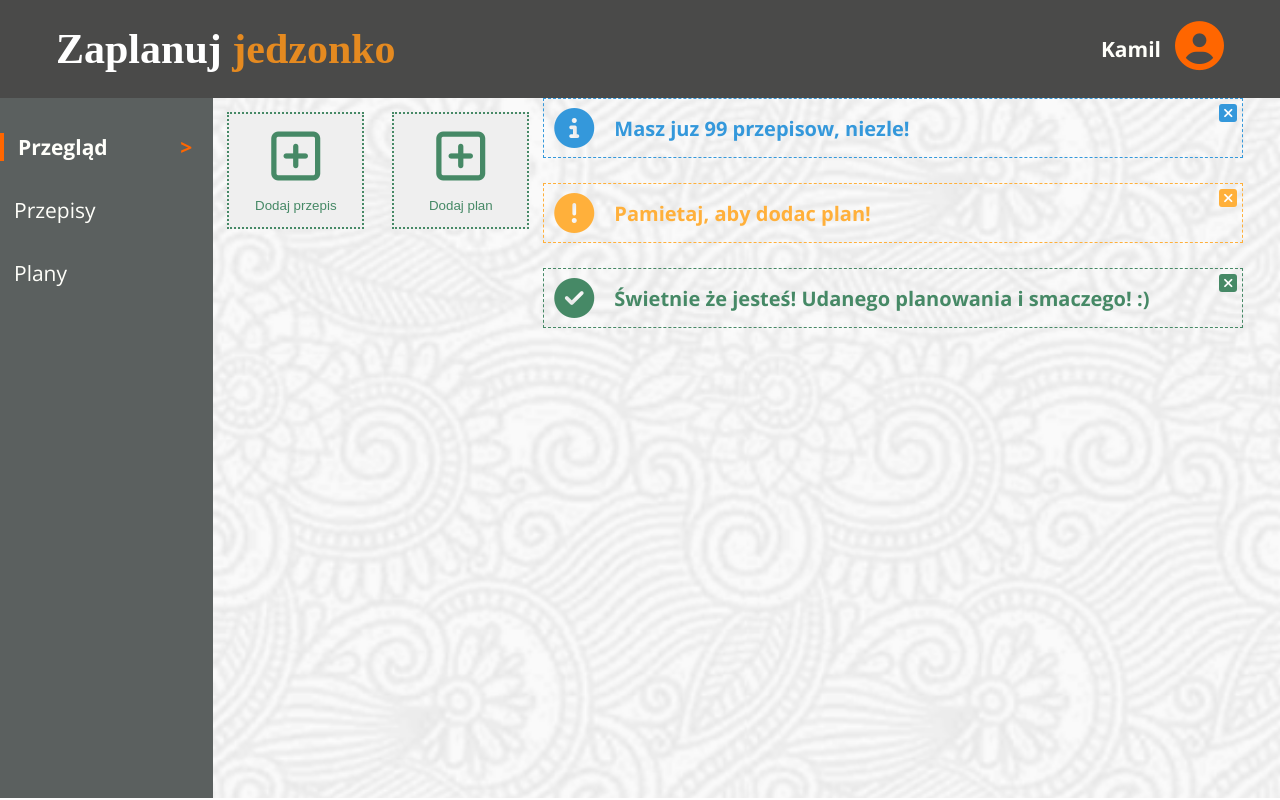
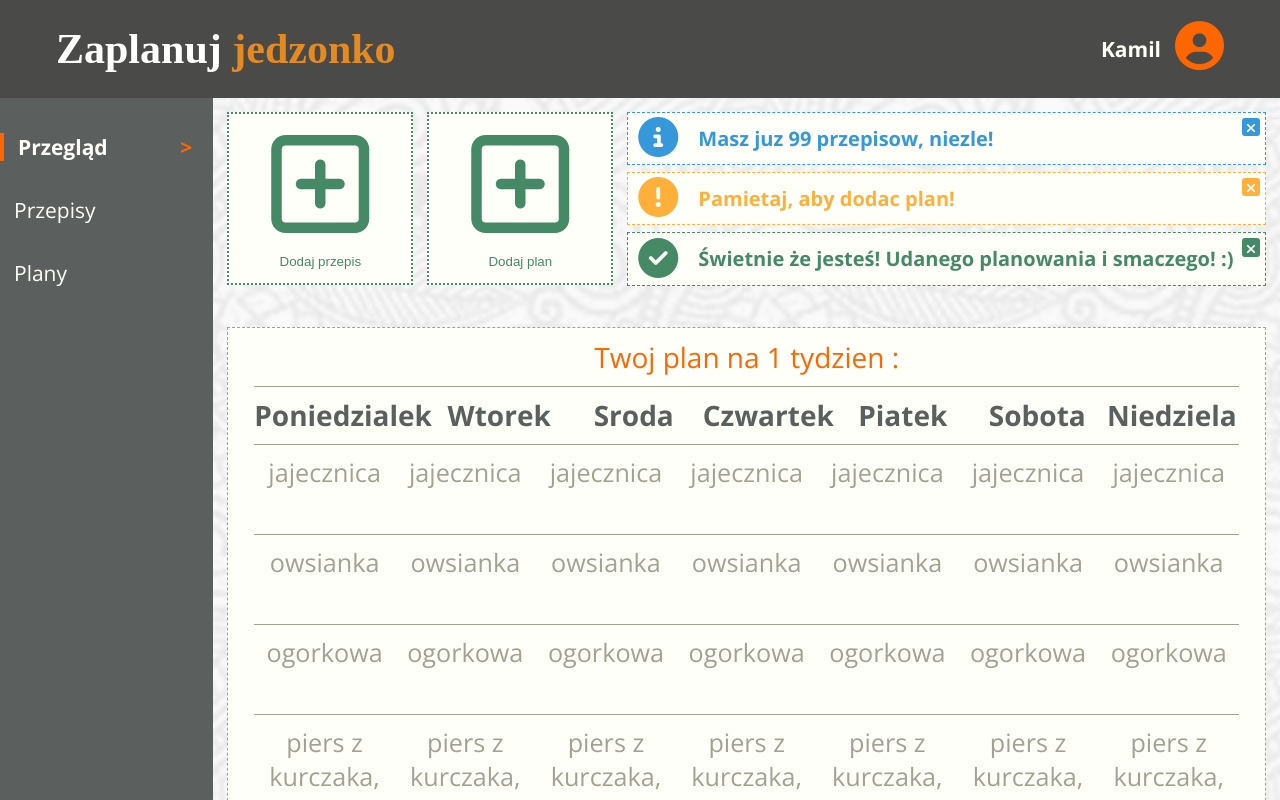
Before and after one commit to kwojtas172/plan-a-diet, a React (Create React App) app: page /#/app in a window 1280 px wide. Shown: the top 800 px of the page. Built offline with nearby package versions, Linux system fonts and the light colour scheme; data requests are answered from the project's data file; a web font is replaced by a local one.

Commit message:
big update, added WeeklyPreviewTable js&scss

```diff
--- a/src/js/components/LandingPage.js
+++ b/src/js/components/LandingPage.js
@@ -7,7 +7,7 @@ import FormToSubscription from "./FormToSubscription";
 import AboutAuthor from "./AboutAuthor";
 import Footer from "./Footer";
 
-import WeeklyPreviewTable from './WeeklyPreviewTable';
+// import WeeklyPreviewTable from './WeeklyPreviewTable';
 
 export default class LandingPage extends React.Component {
     render() {
@@ -20,7 +20,7 @@ export default class LandingPage extends React.Component {
                 <FormToSubscription />
                 <AboutAuthor />
                 <Footer />
-                <WeeklyPreviewTable />
+                {/* <WeeklyPreviewTable /> */}
             </div>
         )
     }
--- a/src/js/components/MainApp.js
+++ b/src/js/components/MainApp.js
@@ -6,6 +6,7 @@ import {
     NavLink as Link
 } from "react-router-dom";
 import AppMainSection from "./AppMainSection";
+import WeeklyPreviewTable from "./WeeklyPreviewTable";
 
 export default class MainApp extends Component {
     constructor(props) {
@@ -58,9 +59,9 @@ export default class MainApp extends Component {
                     </div>
                     <div className="app-content">
                         <Switch>
-                            <Route component={() => <AppMainSection addName={this.addName} isUser={this.state.isUser} />}  />
-                            <Route />
-                            <Route />
+                            <Route exact path="/app/" component={() => <AppMainSection addName={this.addName} isUser={this.state.isUser} />}  />
+                            {/* <Route /> */}
+                            <Route path="/app/schedules" component={WeeklyPreviewTable} />
                         </Switch>
                     </div>
                 </Router>
--- a/src/js/components/SecondAppSection.js
+++ b/src/js/components/SecondAppSection.js
@@ -2,14 +2,18 @@ import React from "react";
 import AddRecipe from "./AddRecipe";
 import AddSchedule from "./AddSchedule";
 import Widgets from "./Widgets";
+import WeeklyPreviewSection from "./WeeklyPreviewTable"
 
 export default class SecondAppSection extends React.Component {
     render() {
-        return(
+        return (
             <div className="second-app-section">
-                <AddRecipe />
-                <AddSchedule />
-                <Widgets />
+                <div className="flex-div">
+                    <AddRecipe />
+                    <AddSchedule />
+                    <Widgets />
+                </div>
+                <WeeklyPreviewSection />
             </div>
         )
     }
--- a/src/js/components/WeeklyPreviewTable.js
+++ b/src/js/components/WeeklyPreviewTable.js
@@ -50,6 +50,7 @@ class WeeklyPreviewTable extends Component {
                     <span>Piatek</span>
                     <span>Sobota</span>
                     <span>Niedziela</span>
+                    {console.log("Działa")}
                 </div>
                 <div className="recipes-day__container">
                     <div className="week-day">
--- a/src/scss/_add-recipe-schedule.scss
+++ b/src/scss/_add-recipe-schedule.scss
@@ -6,7 +6,8 @@
     flex-direction: column;
     align-items: center;
     cursor: pointer;
-    margin: 1rem;
+    margin: 0 1rem 3rem 0;
+    background-color: $bg-color;
 
     span {
         margin-bottom: 1rem;
@@ -14,6 +15,6 @@
 }
 
 .fa-plus-square {
-    font-size: 4rem;
+    font-size: 8rem;
     margin: 1rem 3rem;
 }
--- a/src/scss/_weekly-preview-table.scss
+++ b/src/scss/_weekly-preview-table.scss
@@ -2,8 +2,10 @@
 @import "./variables";
 
 div.table__container {
-  width: 100%;
+  width: auto;
   height: auto;
+
+  // margin: 0.5rem;
 
   background-color: $bg-color;
   border: 0.14rem dashed $table-font;
@@ -52,13 +54,15 @@ div.week-day {
   display: flex;
   flex-direction: column;
   position: relative;
+  width: 95%;
 
   span {
     color: $table-font;
     border-bottom: 0.07rem solid $table-font;
     font-size: 1.8rem;
     padding: 0.7rem 0;
-    width: 13.65rem;
+    // width: 13.65rem;
+    max-width: 100%;
     height: 6.43rem;
     overflow-x: auto;
     text-align: center;
--- a/src/scss/_widgets.scss
+++ b/src/scss/_widgets.scss
@@ -2,19 +2,30 @@
 
 div.widget__container {
     height: 100%;
-    width: 57.15rem;
+    width: 100%;
     display: flex;
     flex-direction: column;
+    div {
+        background-color: $bg-color;
+        margin-bottom: 0.5rem;
+        height: 100%;
+        line-height: 100%;
+
+        i {
+            height: 60%;
+            margin-top: 0.3rem;
+        }
+    }
 }
 
+
+
 div.info__widget {
-    height: 4.3rem;
-    width: 50rem;
     border: 0.14rem dashed $info-msg;
     color: $info-msg;
     font-weight: 700;
     font-size: 1.43rem;
-    margin-bottom: 1.78rem;
+
 
     display: flex;
     justify-content: space-between;
@@ -40,13 +51,10 @@ div.info__widget {
 }
 
 div.warning__widget {
-    height: 4.3rem;
-    width: 50rem;
     border: 0.14rem dashed $warning-msg;
     color: $warning-msg;
     font-weight: 700;
     font-size: 1.43rem;
-    margin-bottom: 1.78rem;
 
     display: flex;
     justify-content: space-between;
@@ -72,13 +80,10 @@ div.warning__widget {
 }
 
 div.success__widget {
-    height: 4.3rem;
-    width: 50rem;
     border: 0.14rem dashed $success-msg;
     color: $success-msg;
     font-weight: 700;
     font-size: 1.43rem;
-    margin-bottom: 1.78rem;
 
     display: flex;
     justify-content: space-between;
--- a/src/scss/second-app-section.scss
+++ b/src/scss/second-app-section.scss
@@ -1,3 +1,11 @@
 .second-app-section {
+    display: block;
+    padding: 1rem;
+    width: 100%;
+}
+
+.flex-div {
     display: flex;
+    height: auto;
+    width: 100%;
 }
```
